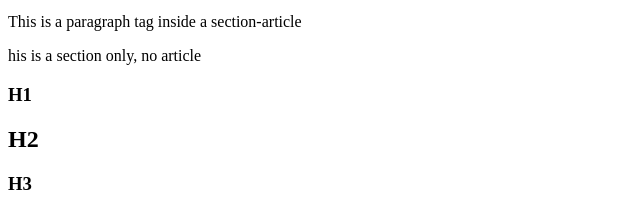
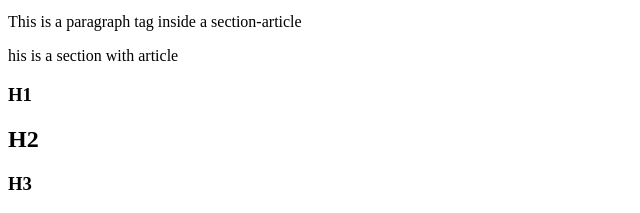
Before and after one commit to AaronAlpha/LearningHTML.github.io, a plain HTML site: page childPages/Headings and Paragraphs tags.html in a window 1280 px wide. Shown: the part 412-625 px from the top of the page, 0-640 px from the left. Drawn offline with Linux system fonts and the light colour scheme.

Commit message:
Update Headings and Paragraphs tags.html

```diff
--- a/childPages/Headings and Paragraphs tags.html
+++ b/childPages/Headings and Paragraphs tags.html
@@ -35,7 +35,7 @@
     <!-- -->
     <section>
         <article>
-            <header>his is a section only, no article</header>
+            <header>his is a section with article</header>
             <h1>H1</h1>
             <h2>H2</h2>
             <h3>H3</h3>
```
